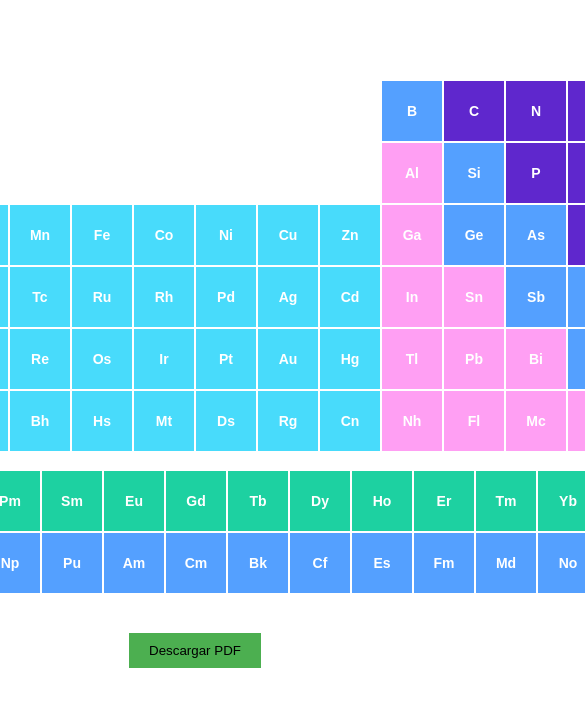
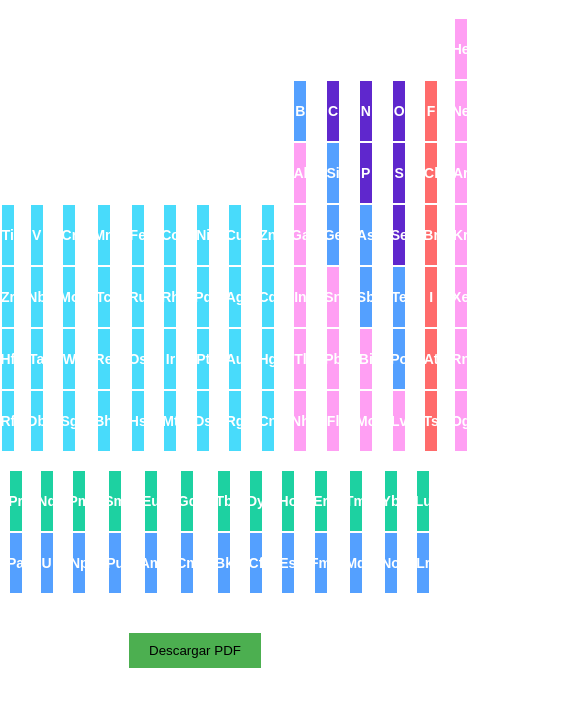
Before and after one commit to Trabajo2pr/Trabajo2pr2.github.io, a plain HTML site: page index.html in a window 390 px wide. Shown: the part 126-832 px from the top of the page, 585 px wide, since content can reach past the window. Drawn offline with nearby package versions, Linux system fonts and the light colour scheme.

Commit message:
Update styles.css

```diff
--- a/styles.css
+++ b/styles.css
@@ -64,3 +64,9 @@ body {
     border: none;
     cursor: pointer;
 }
+@media (max-width: 768px) {
+    /* Estilos para pantallas más pequeñas */
+    .elemento {
+      width: 20%; /* Ajustar el ancho de los elementos */
+    }
+  }
```
